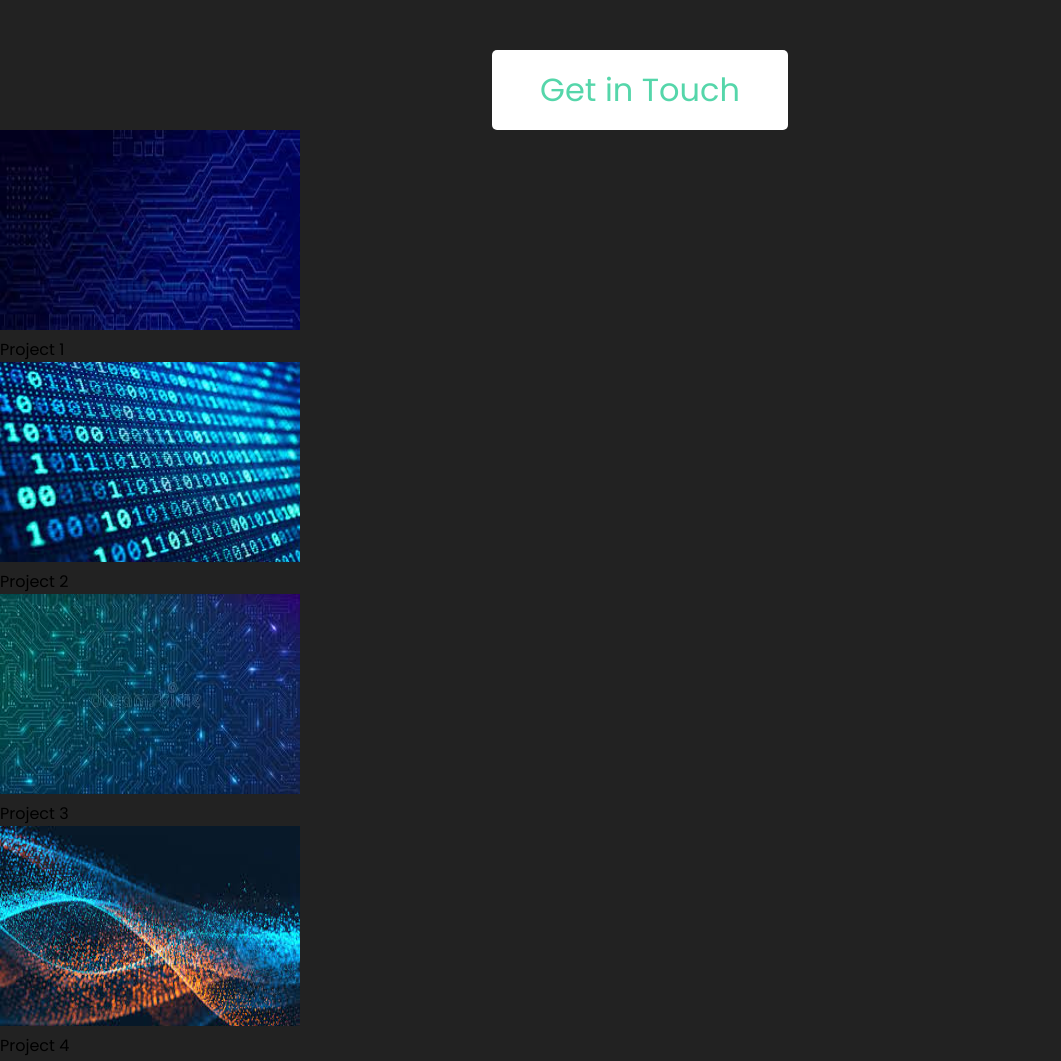
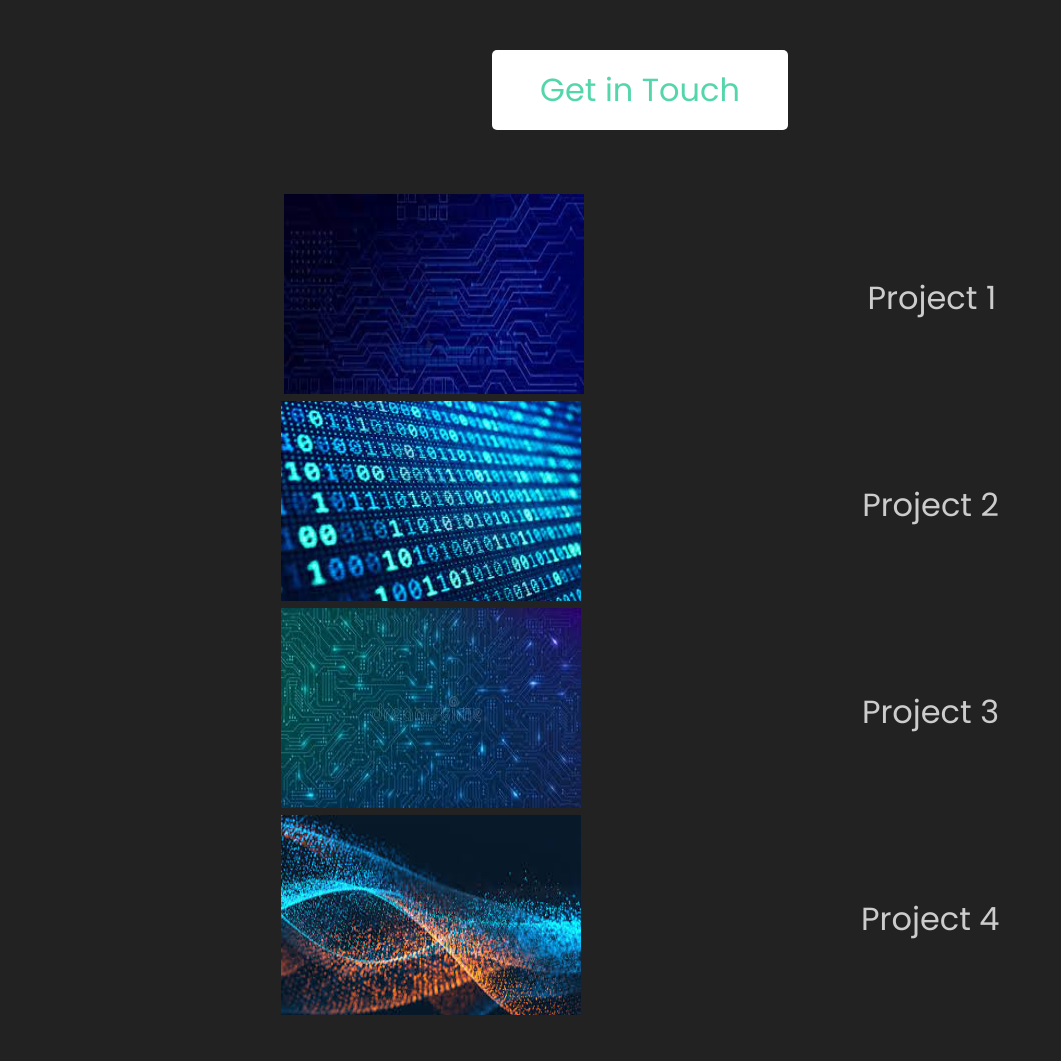
Before and after one commit to NicholsZane13/module2ku, a plain HTML site: page index.html in a window 1280 px wide. Shown: the part 1120-2181 px from the top of the page, without its empty margins (0-1061 px from the left). Drawn offline with Linux system fonts and the light colour scheme.

Commit message:
started css and beginning advanced css for images

```diff
--- a/index.css
+++ b/index.css
@@ -64,6 +64,25 @@ section {
     line-height: 2rem;
     margin-bottom: 5rem;
     text-align: center;
+}
+/*Projects*/
+.workspace {
+    margin-bottom: 10%;
+    margin-top: 5%;
+}
+
+.work {
+    display: flex;
+    justify-content:space-evenly;
+    border: #55d6aa;
+    border-radius: 2%;
+}
+
+.descri {
+    display: flex;
+    align-items: center;
+    color:#ccc;
+    font-size: xx-large;
 }
 /*Footer Bar */
 .wrapper .button {
```
